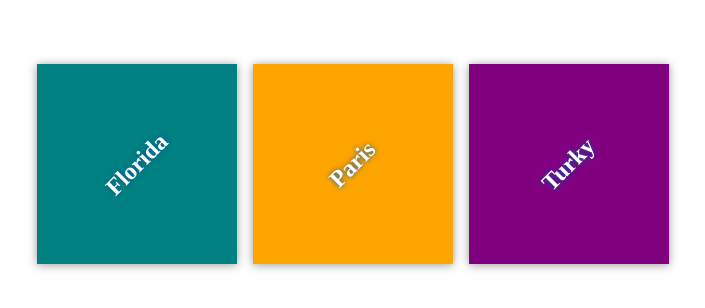
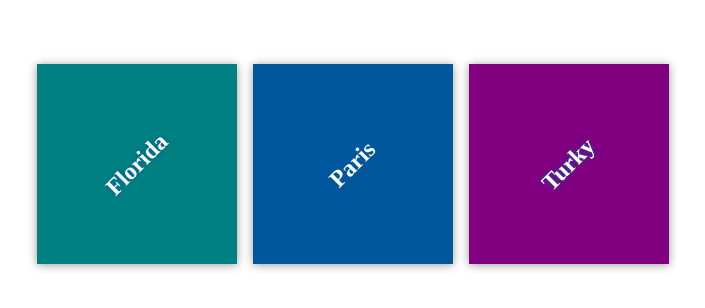
Before and after one commit to asmaa154/new-travel-plans3, a plain HTML site: page index.html in a window 1280 px wide. Shown: the part 236-544 px from the top of the page, without its empty margins (287-992 px from the left). Drawn offline with Linux system fonts and the light colour scheme.

Commit message:
change color

```diff
--- a/app.css
+++ b/app.css
@@ -48,7 +48,7 @@ text-shadow: 0 0 5px #01579b;
     background-color:teal;
 }
 #paris {
-    background-color:orange;
+    background-color:#01579b;
 }
 #Turky {
     background-color: purple;
```
